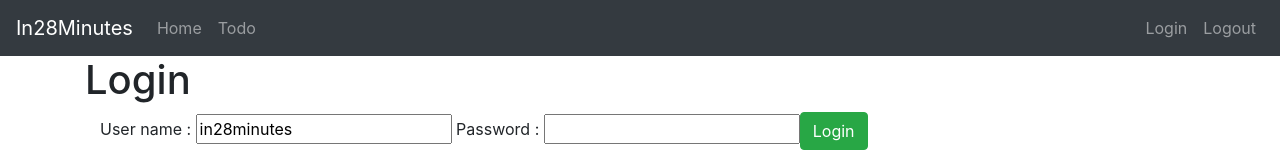
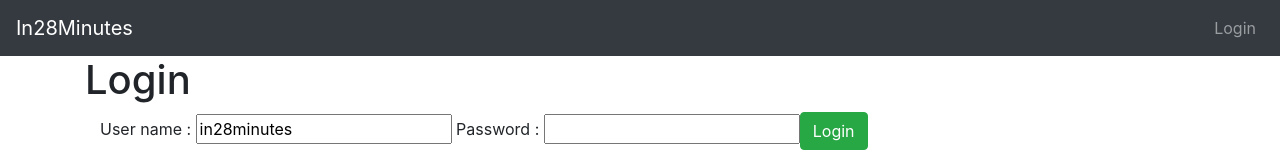
Before and after one commit to archana-vish/Angular7, an Angular app: page / in a window 1280 px wide. Shown: the top 160 px of the page. Built offline with nearby package versions, Linux system fonts and the light colour scheme.

Commit message:
Display menu items only if user is logged in

```diff
--- a/src/app/menu/menu.component.html
+++ b/src/app/menu/menu.component.html
@@ -3,13 +3,13 @@
     <div>
       <a href="https://www.In28Minutes.com" class="navbar-brand">In28Minutes</a>
     </div>
-    <ul class="navbar-nav">
+    <ul class="navbar-nav" *ngIf="this.authenticationService.isUserLoggedIn()">
       <li><a routerLink="/welcome/In28Minutes" class="nav-link">Home</a></li>
       <li><a routerLink="/todos" class="nav-link">Todo</a></li>
     </ul>
-    <ul class="navbar-nav navbar-collapse justify-content-end">
-        <li><a routerLink="/login" class="nav-link">Login</a></li>
-        <li><a routerLink="/logout" class="nav-link">Logout</a></li>
+    <ul class="navbar-nav navbar-collapse justify-content-end" >
+        <li *ngIf="!this.authenticationService.isUserLoggedIn()"><a routerLink="/login" class="nav-link">Login</a></li>
+        <li *ngIf="this.authenticationService.isUserLoggedIn()"><a routerLink="/logout" class="nav-link">Logout</a></li>
     </ul>
   </nav>
 </header>
--- a/src/app/menu/menu.component.ts
+++ b/src/app/menu/menu.component.ts
@@ -1,4 +1,5 @@
 import { Component, OnInit } from '@angular/core';
+import { HardcodedAuthenticationService } from '../service/hardcoded-authentication.service';
 
 @Component({
   selector: 'app-menu',
@@ -7,9 +8,12 @@ import { Component, OnInit } from '@angular/core';
 })
 export class MenuComponent implements OnInit {
 
-  constructor() { }
+  //private userLoggedIn : boolean = false;
+
+  constructor(private authenticationService : HardcodedAuthenticationService) { }
 
   ngOnInit() {
+    //this.userLoggedIn = this.authenticationService.isUserLoggedIn();
   }
 
 }
--- a/src/app/service/hardcoded-authentication.service.ts
+++ b/src/app/service/hardcoded-authentication.service.ts
@@ -8,10 +8,8 @@ export class HardcodedAuthenticationService {
   constructor() { }
 
   authenticate(username, password) {
-    console.log('Before ' + this.isUserLoggedIn());
     if (username === 'in28minutes' && password === 'dummy') {
       sessionStorage.setItem('authenticatedUser',username);
-      console.log('After ' + this.isUserLoggedIn());
       return true;
     } else {
       return false;
```
